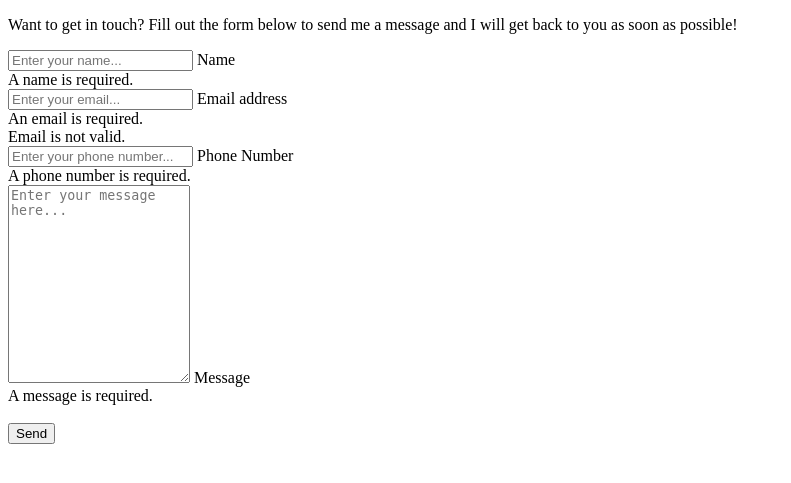
After one commit to LucasLeow/PythonBootCamp, a Flask app: template 59_BlogCapstone/templates/contact_form.html in a window 1280 px wide. The commit adds this page. Shown: the top 483 px of the page, without its empty margins (0-791 px from the left). Run offline with Flask 3, Linux system fonts and the light colour scheme; the template is opened without the code that fills it, so the values that code supplies are empty.

Commit message:
implemented form posting to email in blog capstone

```diff
--- a/59_BlogCapstone/main.py
+++ b/59_BlogCapstone/main.py
@@ -1,6 +1,12 @@
-from flask import Flask, render_template
+from flask import Flask, render_template, request
 import requests
 import datetime
+import os
+import smtplib
+
+my_email = os.environ['my_email']
+email_pw = os.environ['email_pw']
+to_address = os.environ['to_address']
 
 app = Flask(__name__)
 
@@ -16,8 +22,27 @@ def home():
 def about():
     return render_template('about.html')
 
-@app.route('/contact')
+@app.route('/contact', methods=['GET', 'POST'])
 def contact():
+    form_data = None
+    if request.method == 'POST':
+        form_data = {}
+        form_data['name'] = request.form['name']
+        form_data['email'] = request.form['email']
+        form_data['phone'] = request.form['phone']
+        form_data['text_msg'] = request.form['text_msg']
+
+        with smtplib.SMTP('smtp.gmail.com') as connection:
+            connection.starttls()
+            connection.login(user=my_email, password=email_pw)
+            connection.sendmail(
+                from_addr=my_email,
+                to_addrs=to_address,
+                msg=f"Subject: New Message \n\n Name: {form_data['name']} \n Email: {form_data['email']} \n Phone: {form_data['phone']} \n Message: {form_data['text_msg']}"
+            )
+            print('Alert Mail Sent Successfully!')
+        return render_template('contact.html', form_data=form_data)
+
     return render_template('contact.html')
 
 @app.route('/post/<int:blog_id>')
@@ -26,5 +51,6 @@ def post(blog_id):
         if blog['id'] == blog_id:
             return render_template('post.html', post=blog, date=post_date)
 
+
 if __name__ == '__main__':
     app.run(debug=True)
--- a/59_BlogCapstone/templates/about.html
+++ b/59_BlogCapstone/templates/about.html
@@ -31,6 +31,6 @@
         <!-- Bootstrap core JS-->
         <script src="https://cdn.jsdelivr.net/npm/bootstrap@5.2.3/dist/js/bootstrap.bundle.min.js"></script>
         <!-- Core theme JS-->
-        <script src="js/scripts.js"></script>
+        <script src="{{ url_for('static', filename='js/scripts.js') }}"></script>
     </body>
 </html>
--- /dev/null
+++ b/59_BlogCapstone/templates/contact_form.html
@@ -0,0 +1,45 @@
+<!DOCTYPE html>
+<html lang="en">
+<head>
+    <meta charset="UTF-8">
+</head>
+<body>
+ <main class="mb-4">
+            <div class="container px-4 px-lg-5">
+                <div class="row gx-4 gx-lg-5 justify-content-center">
+                    <div class="col-md-10 col-lg-8 col-xl-7">
+                        <p>Want to get in touch? Fill out the form below to send me a message and I will get back to you as soon as possible!</p>
+                        <div class="my-5">
+                            <form id="contactForm" action="{{ url_for('contact') }}" method="post">
+                                <div class="form-floating">
+                                    <input class="form-control" id="name" type="text" placeholder="Enter your name..." data-sb-validations="required" name="name" value="{{ request.form['name'] }}"/>
+                                    <label for="name">Name</label>
+                                    <div class="invalid-feedback" data-sb-feedback="name:required">A name is required.</div>
+                                </div>
+                                <div class="form-floating">
+                                    <input class="form-control" id="email" type="email" placeholder="Enter your email..." data-sb-validations="required,email" name="email" value="{{ request.form['email'] }}" />
+                                    <label for="email">Email address</label>
+                                    <div class="invalid-feedback" data-sb-feedback="email:required">An email is required.</div>
+                                    <div class="invalid-feedback" data-sb-feedback="email:email">Email is not valid.</div>
+                                </div>
+                                <div class="form-floating">
+                                    <input class="form-control" id="phone" type="tel" placeholder="Enter your phone number..." data-sb-validations="required" name="phone" value="{{ request.form['phone'] }}" />
+                                    <label for="phone">Phone Number</label>
+                                    <div class="invalid-feedback" data-sb-feedback="phone:required">A phone number is required.</div>
+                                </div>
+                                <div class="form-floating">
+                                    <textarea class="form-control" id="message" placeholder="Enter your message here..." style="height: 12rem" data-sb-validations="required" name="text_msg" value="{{ request.form['text_msg'] }}"></textarea>
+                                    <label for="message">Message</label>
+                                    <div class="invalid-feedback" data-sb-feedback="message:required">A message is required.</div>
+                                </div>
+                                <br />
+                                <!-- Submit Button-->
+                                <button class="btn btn-primary text-uppercase" id="submitButton" type="submit">Send</button>
+                            </form>
+                        </div>
+                    </div>
+                </div>
+            </div>
+        </main>
+</body>
+</html>
--- a/59_BlogCapstone/templates/index.html
+++ b/59_BlogCapstone/templates/index.html
@@ -44,6 +44,6 @@
         <!-- Bootstrap core JS-->
         <script src="https://cdn.jsdelivr.net/npm/bootstrap@5.2.3/dist/js/bootstrap.bundle.min.js"></script>
         <!-- Core theme JS-->
-        <script src="static/js/scripts.js"></script>
+        <script src="{{ url_for('static', filename='js/scripts.js') }}"></script>
     </body>
 </html>
--- a/59_BlogCapstone/templates/post.html
+++ b/59_BlogCapstone/templates/post.html
@@ -36,6 +36,6 @@
         <!-- Bootstrap core JS-->
         <script src="https://cdn.jsdelivr.net/npm/bootstrap@5.2.3/dist/js/bootstrap.bundle.min.js"></script>
         <!-- Core theme JS-->
-        <script src="js/scripts.js"></script>
+        <script src="{{ url_for('static', filename='js/scripts.js') }}"></script>
     </body>
 </html>
```
Also changed, not shown: 59_BlogCapstone/templates/contact.html (+18 -67 lines).
